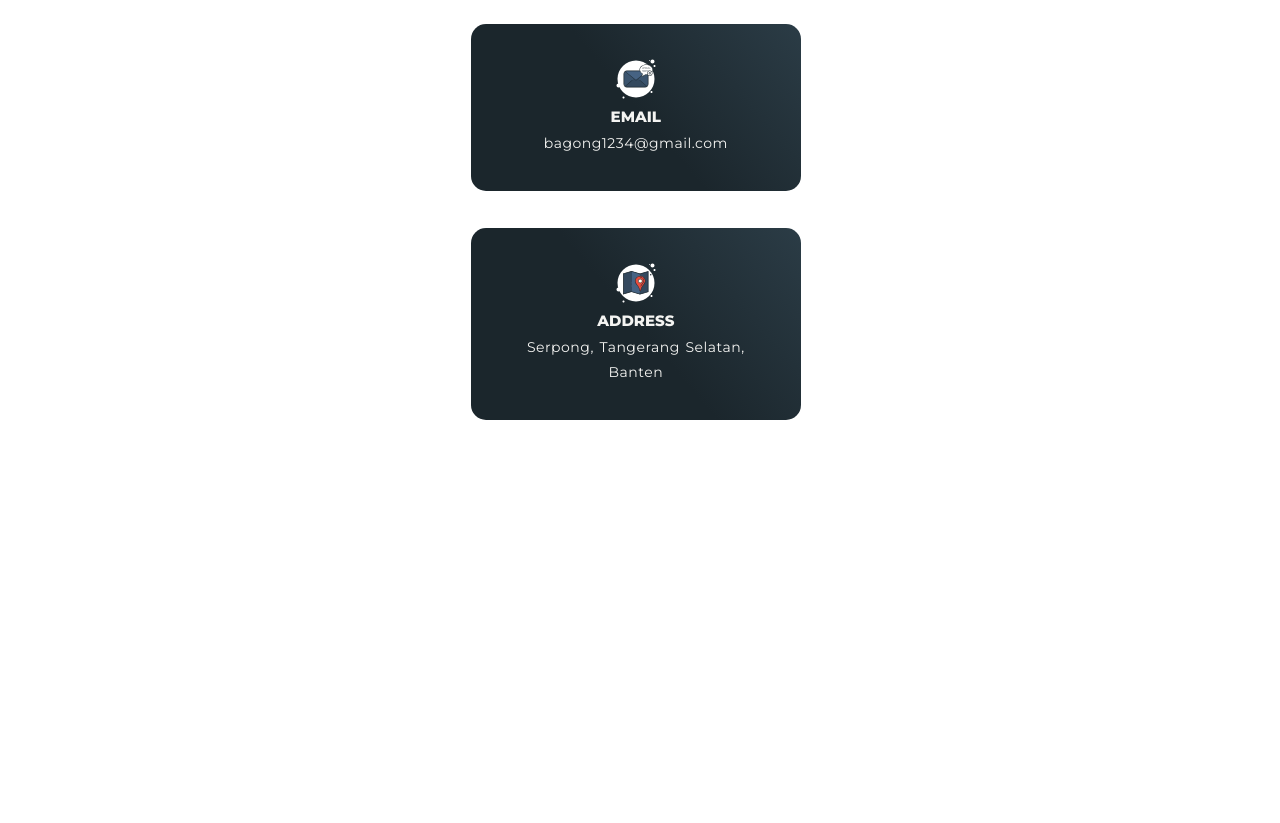
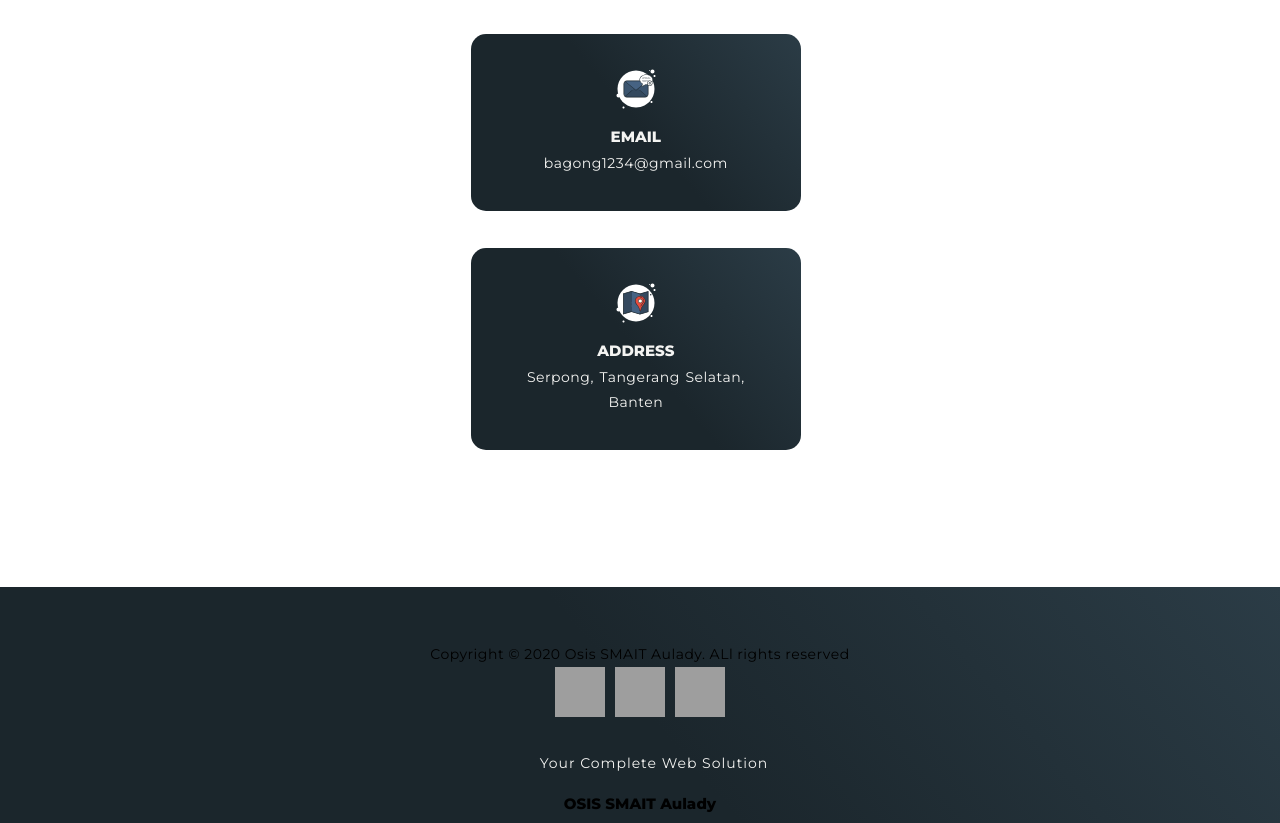
Before and after one commit to ezzeddinp/ezzeddinp, a plain HTML site: page VSCODE html/AuladyWeb.html in a window 1280 px wide. Shown: the part 7266-8089 px from the top of the page. Before the commit the page ends 7823 px from the top, so only its background shows below. Drawn offline with Linux system fonts and the light colour scheme; grey boxes are pictures that could not be loaded.

Commit message:
ada footernya

```diff
--- a/VSCODE html/Aulady.css
+++ b/VSCODE html/Aulady.css
@@ -319,7 +319,7 @@ p {
     max-width: 1200px;
     margin: 0 auto;
     padding: 100px 20px;
-    flex-direction:column;
+    flex-direction: column-reverse;
     text-align: center;
 }
 #about .col-left {
@@ -336,19 +336,22 @@ p {
 #about .col-right h2 {
     font-size: 1.4rem;
     font-weight: 300;
+    letter-spacing: 0.1rem;
     text-align: left;
     margin-left: 20px;
     line-height: 0.5rem;
     margin-bottom: 20px;
 }
 #about .col-right p {
-    max-width: 890%;
+    max-width: 80%;
     margin-left: 20px;
     letter-spacing: 0.05rem;
     word-spacing: 1.5px;
-    font-weight: 500;
+    font-weight: 500px;
     font-size: 1.4rem;
-    line-height: 2.5rem
+    line-height: 2.5rem;
+    padding-top: 0.1px;
+    margin-bottom: 1px;
 }
 #about .col-right .cta {
     position: absolute;
@@ -361,8 +364,8 @@ p {
 #about .col-left .about-img {
     height: 100%;
     width: 100%;
-    border: 4px solid white;
-    flex-direction: column-reverse;
+    position: relative;
+    border: 10px solid white;
 }
 #about .col-left .about-img::after {
     content: '';
@@ -371,7 +374,7 @@ p {
     top: 19px;
     height: 98%;
     width: 98%;
-    border: 7px solid rgb(58, 150, 211);
+    border: 6px solid rgb(58, 150, 211);
     z-index: -1;
 }
 /* End About Section */
@@ -382,9 +385,6 @@ p {
     padding: 100px 0;
     max-width: 1200px;
     margin: 0 auto;
-}
-#contact .contact-items {
-
 }
 #contact .contact-items h1{
     color: rgb(244,244,242);
@@ -401,6 +401,11 @@ p {
     margin-top: 5px;
     line-height: 2.5rem
 }
+#contact .icon {
+    width: 70%;
+    margin: 0 auto;
+    margin-bottom: 10px;
+}
 #contact .contact-item {
     width: 80%;
     padding: 20px;
@@ -412,7 +417,49 @@ p {
     align-items: center;
     background-image: linear-gradient(50deg, #1B262C 50%, #2b3c46 100%);
 }
+#contact .contact-item:hover {
+    box-shadow: 0px 0px 5px 0 #1B262C;
+}
 /* End Contact Section */
+
+/* Footer Section */
+#footer {
+    background-image: linear-gradient(50deg, #1B262C 50%, #2b3c46 100%);
+}
+#footer .footer {
+    min-height: 100%;
+    flex-direction: column-reverse;
+    padding-top: 5em;
+    padding-bottom: 1em;
+}
+#footer h2 {
+    color: #F4F4F2;
+    font-size: 1.4rem;
+    font-weight: 300;
+    letter-spacing: 0.1rem;
+    margin-top: 1em;
+    margin-left: 2em;
+    line-height: 0.5rem;
+    margin-bottom: 2em;
+}
+#footer .social-icon {
+    display: flex;
+    margin-bottom: 3em;
+}
+#footer .social-item {
+    height: 50px;
+    width: 50px;
+    margin: 0 5px;
+}
+#footer .social-item img {
+    filter: grayscale(1);
+    transition: 0.3s ease filter;
+}
+#footer .social-item:hover img {
+    filter: grayscale(0)
+}
+/* End Footer Section */
+
 
 /* keyframes */
 @keyframes text_reveal_box {
--- a/VSCODE html/AuladyWeb.html
+++ b/VSCODE html/AuladyWeb.html
@@ -149,11 +149,11 @@
     <section id="about">
         <div class="about container">
             <div class="col-left">
-                <div class="about-img" style="position: relative; float: left; width: 100%; object-fit: cover; height: auto;"><img src="./presconAulady.jpeg" alt="img"></div>
+                <div class="about-img" style="position: relative; float: left; width: 100%; object-fit: cover;"><img src="./presconAulady.jpeg" alt="img"></div>
             </div>
             <div class="col-right" style="text-align: left;">
                 <h1 class="section-title">About <span>Us</span></h1>
-                <h2><b>OSIS SMAIT Aulady</b></h2>
+                <h2>OSIS SMAIT Aulady</h2>
                 <p>Lorem ipsum dolor sit amet consectetur adipisicing elit. Maxime mollitia,
                     molestiae quas vel sint commodi repudiandae consequuntur voluptatum laborum
                     numquam blanditiis harum quisquam eius sed odit fugiat iusto fuga praesentium
@@ -203,5 +203,30 @@
             </div>
         </div>
     </section>
+    <!-- End Contact Section -->
+
+    <!-- Footer -->
+    <section id="footer">
+        <div class="footer container">
+            <div class="brand">
+                <h1>OSIS SMAIT <span>Aulady</span></h1>
+            </div>
+            <h2>Your Complete Web Solution</h2>
+            <div class="social-icon">
+                <div class="social-item">
+                    <a href="#"><img src="https://img.icons8.com/bubbles/100/000000/facebook-new.png"></a>
+                </div>
+                <div class="social-item">
+                    <a href="#"><img src="https://img.icons8.com/bubbles/100/000000/instagram-new.png"></a>
+                </div>
+                <div class="social-item">
+                    <a href="#"><img src="https://img.icons8.com/bubbles/100/000000/twitter.png"></a>
+                </div>
+            </div>
+            <p>Copyright © 2020 Osis SMAIT Aulady. ALl rights reserved</p>
+        </div>
+    </section>
+    <!-- End Footer -->
+    <script src="./Aulady.js"></script>
     </body>
 </html>
```
